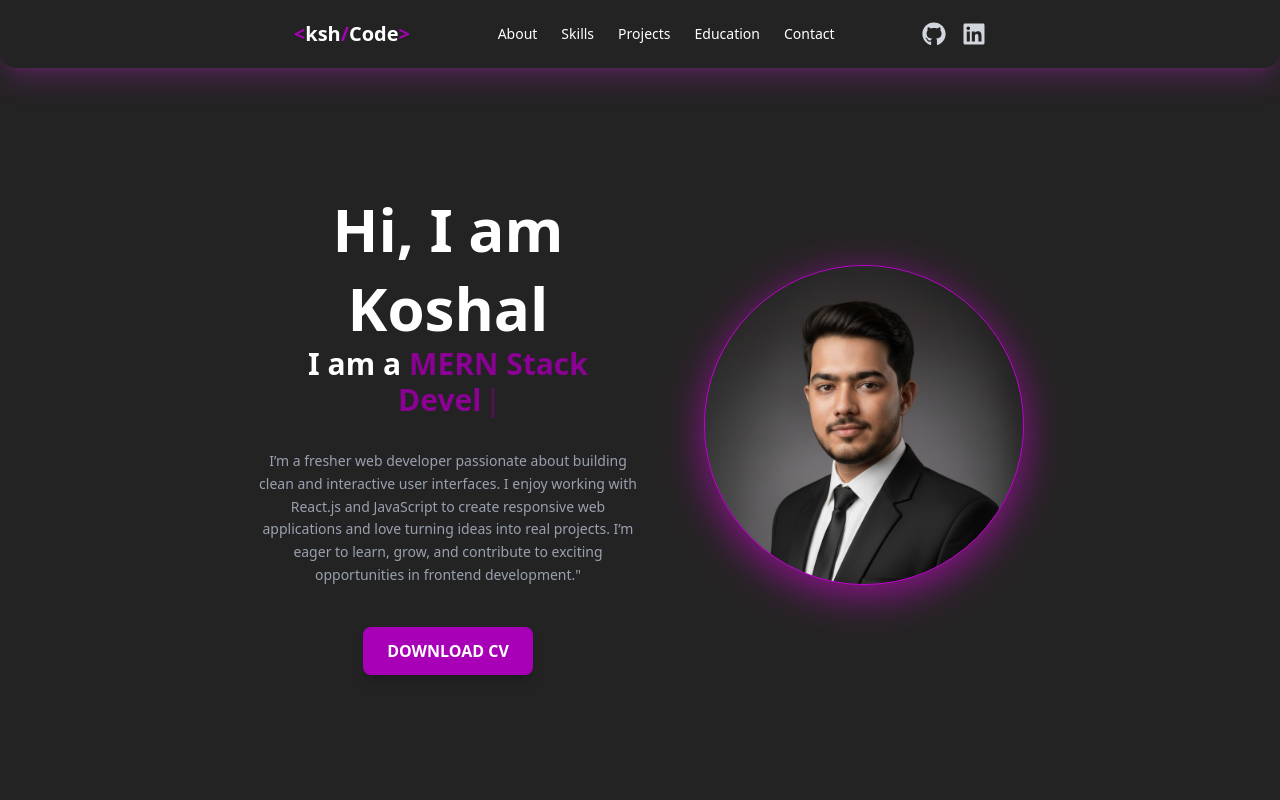
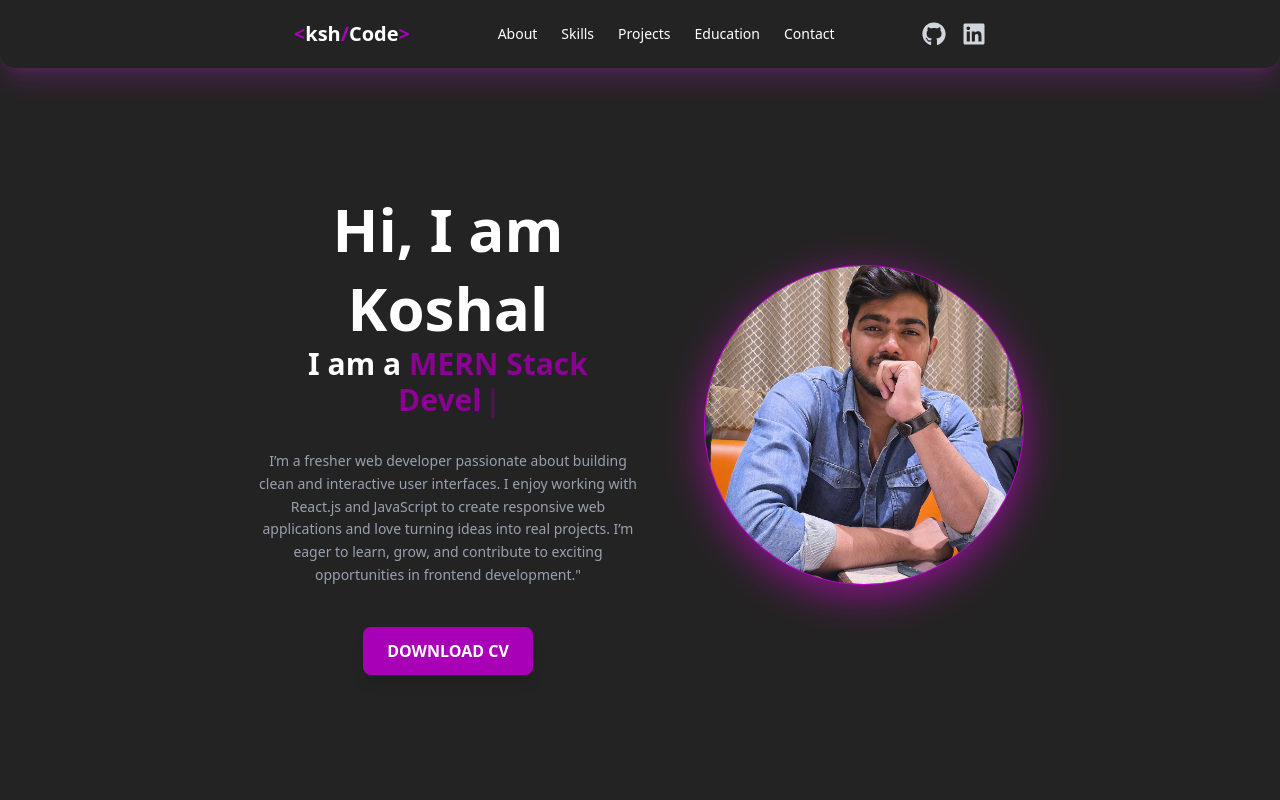
Before and after one commit to Koshal765/Portfolio2, a React (Vite) app: page / in a window 1280 px wide. Shown: the top 800 px of the page. Built offline with nearby package versions, Linux system fonts and the light colour scheme.

Commit message:
changed the profile picture and cv

```diff
--- a/src/components/About.jsx
+++ b/src/components/About.jsx
@@ -3,6 +3,7 @@ import { Typewriter } from 'react-simple-typewriter';
 import Me from "../assets/Me.jpg";
 import profile from "../assets/profile.png";
 import Tilt from 'react-parallax-tilt';
+import Me2 from "../assets/Me2.jpeg";
 
 
 const About = () => {
@@ -39,7 +40,7 @@ className='py-4 px-[7vw] md:px-[7vw] lg:px-[20vw] font-sans mt-16 md:mt-24 lh:my
 </p>
 {/* resume button */}
 <a
-href='https://drive.google.com/file/d/1jvx80tKtqp5yamapEfgZx_jxLPQfk7qT/view?usp=drive_link'
+href='https://drive.google.com/file/d/10goICR0MSheO5KzKC3cJrzFS1Oj-hsAI/view?usp=drive_link'
 target='_blank'
 rel='noopener noreferrer'
 className='inline-block bg-fuchsia-700 text-white font-semibold px-6 py-3 rounded-lg shadow-lg hover:bg-fuchsia-800 transition-colors duration-300'>
@@ -57,7 +58,7 @@ scale={1.05}
 transitionSpeed={1000}
 gyroscope={true}
 >
-<img src={profile} alt='Koshal' className='w-80 h-80 rounded-full object-cover mb-4 drop-shadow-[0_10px_20px_rgba(255,0,255,0.5)] border border-fuchsia-600'/>
+<img src={Me2} alt='Koshal' className='w-80 h-80 rounded-full object-cover mb-4 drop-shadow-[0_10px_20px_rgba(255,0,255,0.5)] border border-fuchsia-600'/>
 </Tilt>
 </div>
  </div>
```
Also changed, not shown: src/assets/Me2.jpeg (added).
